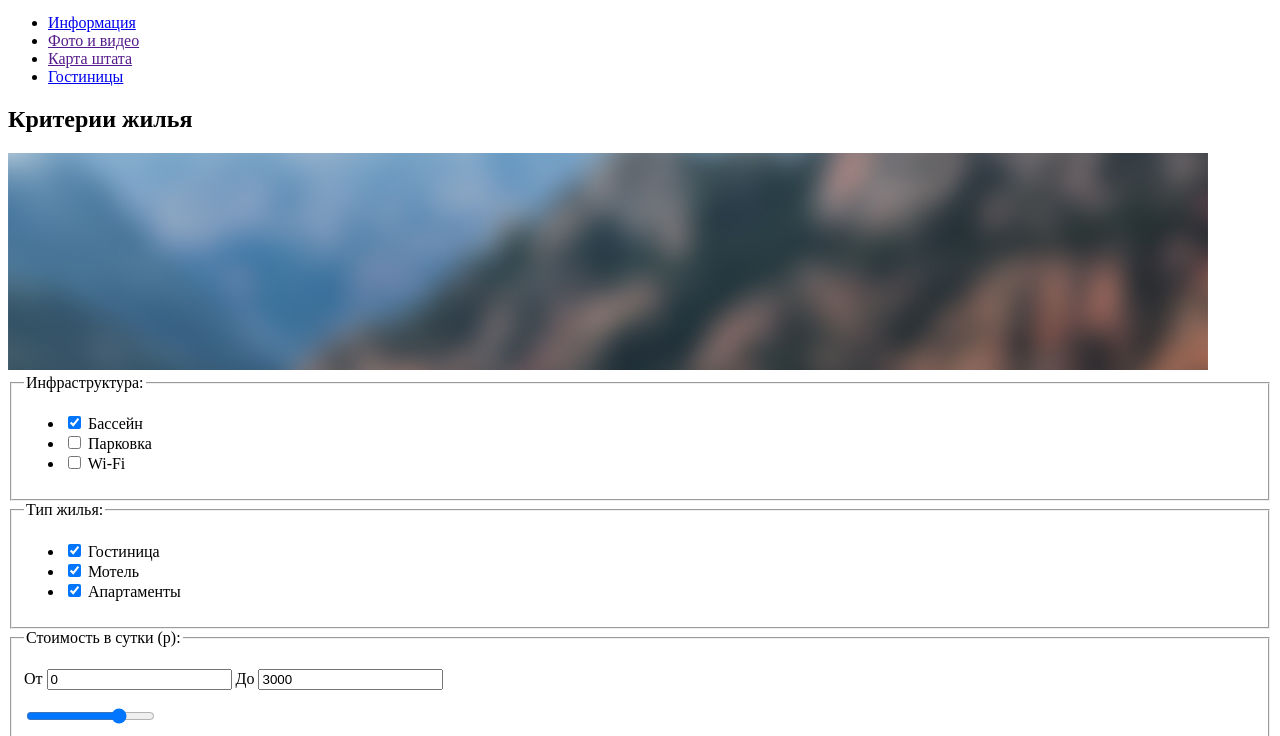
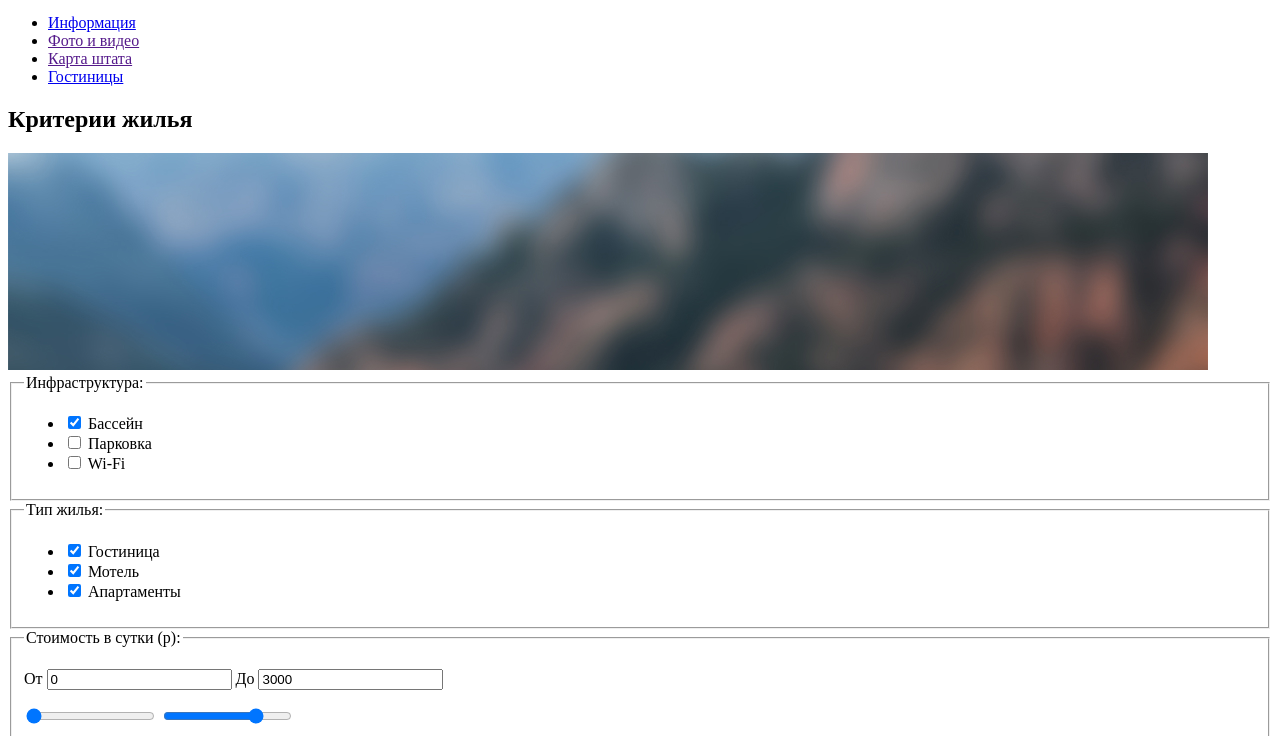
Before and after one commit to valentin74123/1085399-sedona-28, a plain HTML site: page catalog.html in a window 1280 px wide. Shown: the part 64-800 px from the top of the page. Drawn offline with Linux system fonts and the light colour scheme.

Commit message:
Завершаем разметку

```diff
--- a/catalog.html
+++ b/catalog.html
@@ -68,9 +68,10 @@
             <input type="text" id="max-cost" name="max-cost" value="3000">
           </p>
           <p>
-            <input type="range" id="cost" name="cost" min="0" max="4000" value="3000">
+            <input type="range" min="0" max="4000" value="0">
+            <input type="range" min="0" max="4000" value="3000">
           </p>
-          <p><button type="submit">Показать</button></p>
+          <button type="submit">Показать</button>
         </fieldset>
       </form>
       </section>
```
